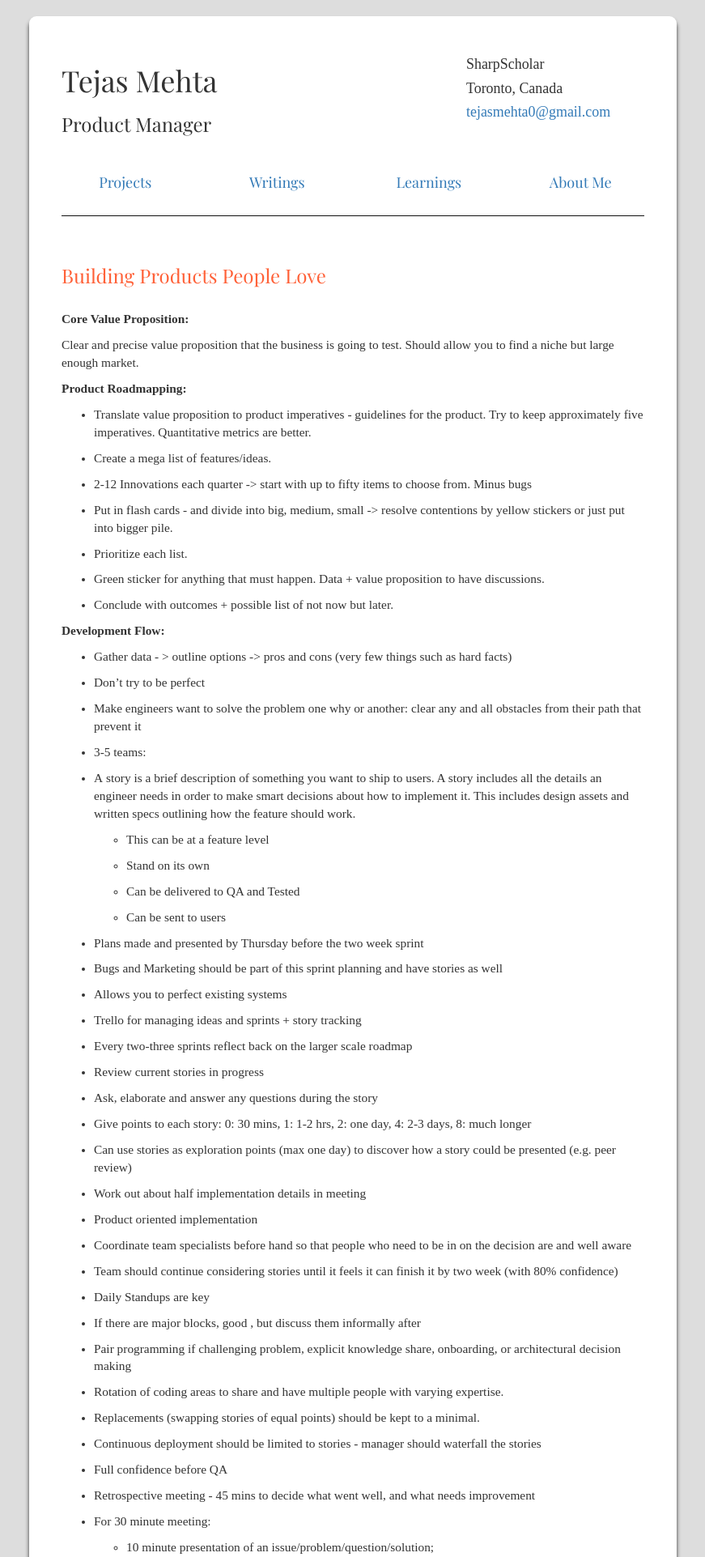
After one commit to TejasM/Personal, a Django app: page /learnings/systems-for-products-people-love/ in a window 1280 px wide. The commit adds this page. Shown: the top 1923 px of the page at 81% size, without its empty margins (204-1075 px from the left). Run offline with Django 3.2, Linux system fonts and the light colour scheme; parts of the project's set-up code (start-up, migrations or seed data) failed here and were passed over; some libraries are stand-ins or nearby versions; some web fonts are replaced.

Commit message:
learnings

```diff
--- a/tejas/templates/base.html
+++ b/tejas/templates/base.html
@@ -41,18 +41,18 @@
       <div class="col-sm-4">
         <h5>SharpScholar</h5>
         <h5>Toronto, Canada</h5>
-        <h5><a href="tejasmehta0@gmail.com">tejasmehta0@gmail.com</a></h5>
+        <h5><a href="mailto:tejasmehta0@gmail.com">tejasmehta0@gmail.com</a></h5>
       </div>
     </div>
     <div class="row m20 text-center">
     <div class="col-xs-3">
-        <h4><a href="#">Projects</a></h4>
+        <h4><a href="{% url 'projects' %}">Projects</a></h4>
       </div>
       <div class="col-xs-3">
         <h4><a href="{% url 'writings' %}">Writings</a></h4>
       </div>
       <div class="col-xs-3">
-        <h4><a href="#">Learnings</a></h4>
+        <h4><a href="{% url 'learnings' %}">Learnings</a></h4>
       </div>
       <div class="col-xs-3">
         <h4><a href="#">About Me</a></h4>
--- /dev/null
+++ b/tejas/templates/learnings/base_learnings.html
@@ -0,0 +1,7 @@
+{% extends "base.html" %}
+{% block content %}
+
+	{% block actual_content %}
+
+	{% endblock %}
+{% endblock %}
--- /dev/null
+++ b/tejas/templates/learnings/systems_for_products_people_love.html
@@ -0,0 +1,141 @@
+{% extends 'learnings/base_learnings.html' %}
+{% block actual_content %}
+    <div class="row m20">
+        <div class="col-lg-12">
+            <h3>Building Products People Love</h3>
+        </div>
+    </div>
+    <div class="row m20">
+        <div class="col-lg-12">
+            <p>
+                <strong>Core Value Proposition:</strong>
+            </p>
+            <p>
+                Clear and precise value proposition that the business is going to test. Should allow you to find a niche
+                but large enough market.
+            </p>
+            <p>
+                <strong>Product Roadmapping:</strong>
+            </p>
+            <ul>
+                <li><p>Translate value proposition to product imperatives - guidelines for the product. Try to keep
+                    approximately five imperatives. Quantitative metrics are better.</p></li>
+
+                <li><p>Create a mega list of features/ideas.</p></li>
+
+                <li><p>2-12 Innovations each quarter -> start with up to fifty items to choose from. Minus bugs</p></li>
+
+                <li><p>Put in flash cards - and divide into big, medium, small -> resolve contentions by yellow stickers
+                    or
+                    just put into bigger pile.</p></li>
+
+                <li><p>Prioritize each list.</p></li>
+
+                <li><p>Green sticker for anything that must happen. Data + value proposition to have discussions.</p>
+                </li>
+
+                <li><p>Conclude with outcomes + possible list of not now but later.</p></li>
+            </ul>
+            <p>
+                <strong>Development Flow:</strong>
+            </p>
+
+            <ul>
+                <li><p>Gather data - > outline options -> pros and cons (very few things such as hard facts)</p></li>
+                <li><p>Don’t try to be perfect</p></li>
+                <li><p>Make engineers want to solve the problem one why or another: clear any and all obstacles from
+                    their
+                    path that prevent it</p></li>
+                <li><p>3-5 teams:</p></li>
+                <li><p>A story is a brief description of something you want to ship to users. A story includes all the
+                    details an engineer needs in order to make smart decisions about how to implement it. This includes
+                    design assets and written specs outlining how the feature should work.</p>
+                    <ul>
+                        <li><p>This can be at a feature level</p></li>
+                        <li><p>Stand on its own</p></li>
+                        <li><p>Can be delivered to QA and Tested</p></li>
+                        <li><p>Can be sent to users</p></li>
+                    </ul>
+                </li>
+                <li><p>Plans made and presented by Thursday before the two week sprint</p></li>
+                <li><p>Bugs and Marketing should be part of this sprint planning and have stories as well</p></li>
+                <li><p>Allows you to perfect existing systems</p></li>
+                <li><p>Trello for managing ideas and sprints + story tracking</p></li>
+                <li><p>Every two-three sprints reflect back on the larger scale roadmap</p></li>
+                <li><p>Review current stories in progress</p></li>
+                <li><p>Ask, elaborate and answer any questions during the story</p></li>
+                <li><p>Give points to each story: 0: 30 mins, 1: 1-2 hrs, 2: one day, 4: 2-3 days, 8: much longer
+                <li><p>Can use stories as exploration points (max one day) to discover how a story could be presented
+                    (e.g.
+                    peer review)</p></li>
+                <li><p>Work out about half implementation details in meeting</p></li>
+                <li><p>Product oriented implementation</p></li>
+                <li><p>Coordinate team specialists before hand so that people who need to be in on the decision are and
+                    well
+                    aware</p></li>
+                <li><p>Team should continue considering stories until it feels it can finish it by two week (with 80%
+                    confidence)</p></li>
+                <li><p>Daily Standups are key</p></li>
+                <li><p>If there are major blocks, good , but discuss them informally after</p></li>
+                <li><p>Pair programming if challenging problem, explicit knowledge share, onboarding, or architectural
+                    decision making</p></li>
+                <li><p>Rotation of coding areas to share and have multiple people with varying expertise.</p></li>
+                <li><p>Replacements (swapping stories of equal points) should be kept to a minimal.</p></li>
+                <li><p>Continuous deployment should be limited to stories - manager should waterfall the stories</p>
+                </li>
+                <li><p>Full confidence before QA</p></li>
+                <li><p>Retrospective meeting - 45 mins to decide what went well, and what needs improvement</p></li>
+                <li><p>For 30 minute meeting:</p>
+                    <ul>
+                        <li><p>10 minute presentation of an issue/problem/question/solution;</p></li>
+                        <li><p>17 minutes for discussion;</p></li>
+                        <li><p>3 minutes to define clear action points and owners of these action points.</p></li>
+                    </ul>
+                </li>
+                <li><p>Friday afternoon for discussing new frameworks, blogs, etc.</p></li>
+            </ul>
+
+            <p><strong>Design Flow</strong></p>
+            <ul>
+                <li><p>thinking about what it will take for the engineers to build this feature</p></li>
+                <li><p>thinking about how other future features will interact with this feature</p></li>
+                <li><p>thinking about how these styles will hold up over time</p></li>
+                <li><p>thinking about how their work will be applied across many platforms.</p></li>
+                <li><p>Design sprint is similar with its own stories</p></li>
+                <li><p>Major Project:</p>
+                    <ul>
+                        <li><p>Research</p></li>
+                        <li><p>Wireframe</p></li>
+                        <li><p>Visual Options</p></li>
+                        <li><p>Refinement</p></li>
+                        <li><p>User Testing</p></li>
+                        <li><p>Delivery</p></li>
+                    </ul>
+                <li><p>Each day at 2-3pm design and marketing options are review</p></li>
+                <li><p>For New Features: <a href="https://www.usertesting.com/">User Testing</a></p></li>
+                <li><p>Click Through Designs</p></li>
+                <li><p>Email Based User Surveys</p></li>
+                <li><p>Each two week retrospectives</p></li>
+                <li><p><a
+                        href="https://medium.com/@ConnectBasket/75-awesome-tools-for-designers-d136d11de436#.zavxvj7st">User
+                    Testing</a></p></li>
+            </ul>
+
+            <p><strong>Data Flow</strong></p>
+            <ul>
+                <li><p>If you want a true barometer of the health of your product organization, take a hard look at how
+                    you
+                    collect, think about, and use data. - Aaron Schildkrout</p></li>
+                <li><p>Build smallest MVP for each feature</p></li>
+                <li><p>Most times wait for significant enough data prior to making decisions</p></li>
+                <li><p>Database Analytics are King</p></li>
+                <li><p>Linked to real users</p></li>
+                <li><p>Centralize database and provide dashboards</p></li>
+                <li><p>Try to avoid conflict testing (same features around the same time)</p></li>
+                <li><p>Avoid silly or tests that will not generate enough data</p></li>
+                <li><p>Through long term impact of decsisions before executing on short term gains</p></li>
+                <li><p>Avoid debt from tests (especially technical debt if it was quick dirty implementation)</p></li>
+            </ul>
+        </div>
+    </div>
+{% endblock %}
```
Also changed, not shown: tejas/templates/pages/learnings.html (+41 -0 lines), tejas/templates/pages/projects.html (+59 -0 lines), tejas/templates/pages/writings.html (+23 -7 lines).
